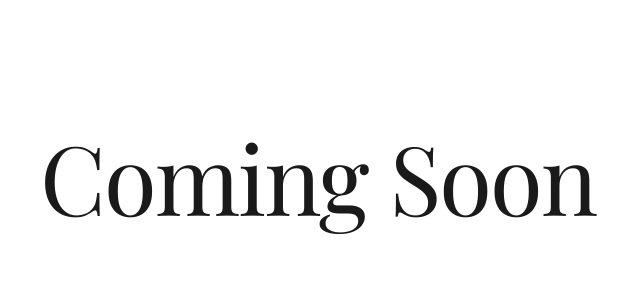
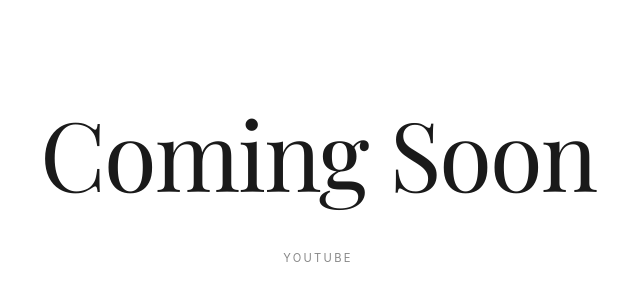
Before and after one commit to tommywun/thetomwestshow-website, a plain HTML site: page index.html in a window 1280 px wide. Shown: the part 216-516 px from the top of the page, without its empty margins (322-962 px from the left). Drawn offline with Linux system fonts and the light colour scheme.

Commit message:
Add small YouTube link to homepage
Uppercase, letter-spaced, magazine-style link below Coming Soon.

Co-Authored-By: Claude Opus 4.6 <noreply@anthropic.com>

```diff
--- a/css/videos.css
+++ b/css/videos.css
@@ -39,6 +39,21 @@ body.page-home {
   .home-title {
     font-size: 6rem;
   }
+}
+
+.home-link {
+  display: inline-block;
+  margin-top: 2rem;
+  font-size: 0.7rem;
+  text-transform: uppercase;
+  letter-spacing: 0.2em;
+  color: #888;
+  text-decoration: none;
+  transition: color 0.2s;
+}
+
+.home-link:hover {
+  color: #1a1a1a;
 }
 
 /* ---- Page Body ---- */
--- a/index.html
+++ b/index.html
@@ -20,6 +20,7 @@
 <body class="page-home">
   <main>
     <h1 class="home-title">Coming Soon</h1>
+    <a class="home-link" href="https://www.youtube.com/@thetomwestshow" target="_blank" rel="noopener noreferrer">YouTube</a>
   </main>
 </body>
 </html>
```
